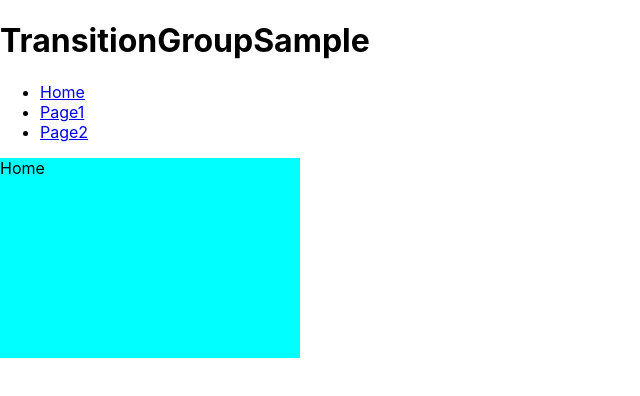
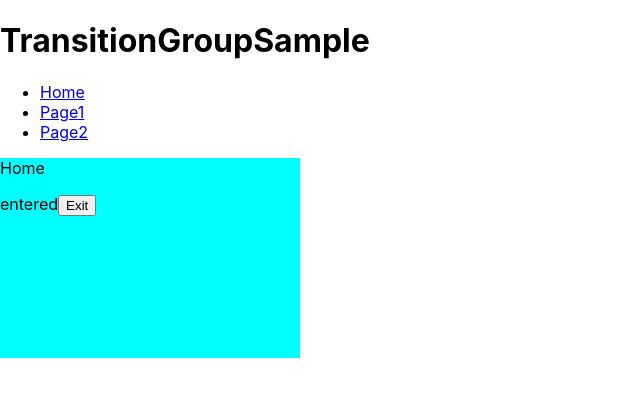
Before and after one commit to tkmct/transition-sample, a React (Create React App) app: page /transitionGroup in a window 1280 px wide. Shown: the top 396 px of the page, without its empty margins (0-640 px from the left). Built offline with nearby package versions, Linux system fonts and the light colour scheme; the HTML template or start-up script is replaced by a standard one.

Commit message:
entering, exiting

```diff
--- a/package.json
+++ b/package.json
@@ -3,9 +3,10 @@
   "version": "0.1.0",
   "private": true,
   "dependencies": {
+    "classnames": "^2.2.6",
     "emotion": "^10.0.5",
-    "react": "^16.6.3",
-    "react-dom": "^16.6.3",
+    "react": "^16.7.0-alpha.2",
+    "react-dom": "^16.7.0-alpha.2",
     "react-router": "^4.3.1",
     "react-router-dom": "^4.3.1",
     "react-scripts": "2.1.1",
--- a/src/transitionGroup/index.css
+++ b/src/transitionGroup/index.css
@@ -15,3 +15,23 @@
   height: 200px;
   background-color: lightgreen;
 }
+
+.transition-item {
+  transition: all 1s linear;
+}
+
+.entering {
+  opacity: 0;
+}
+
+.entered {
+  opacity: 1;
+}
+
+.exiting {
+  opacity: 1;
+}
+
+.exited {
+  opacity: 0;
+}
--- a/src/transitionGroup/index.js
+++ b/src/transitionGroup/index.js
@@ -1,5 +1,7 @@
-import React from 'react'
+import React, { useState, useEffect } from 'react'
 import { Switch, Route, NavLink } from 'react-router-dom'
+import { Transition }from 'react-transition-group'
+import classNames from 'classnames'
 import './index.css'
 
 export default class TransitionGroupSample extends React.Component {
@@ -23,9 +25,31 @@ export default class TransitionGroupSample extends React.Component {
 }
 
 function Home() {
-  return <div className="transition-group--home">
-    <p>Home</p>
-  </div>
+  const [inState, setInState] = useState(false)
+  const [isInitialMount, setIsInitialMount] = useState(true)
+  useEffect(() => {
+    if (isInitialMount) {
+      setInState(true)
+      setIsInitialMount(false)
+    }
+  })
+
+  return <Transition in={inState} timeout={0}>
+    {
+      (state) =>
+        <div className={
+          classNames(
+            'transition-item',
+            'transition-group--home',
+            state
+          )
+        }>
+          <p>Home</p>
+          <span>{state}</span>
+          <button onClick={() => setInState(false)}>Exit</button>
+        </div>
+    }
+  </Transition>
 }
 
 function Page1() {
```
Also changed, not shown: 1 other file (tests, documents, lock files or other folders).
